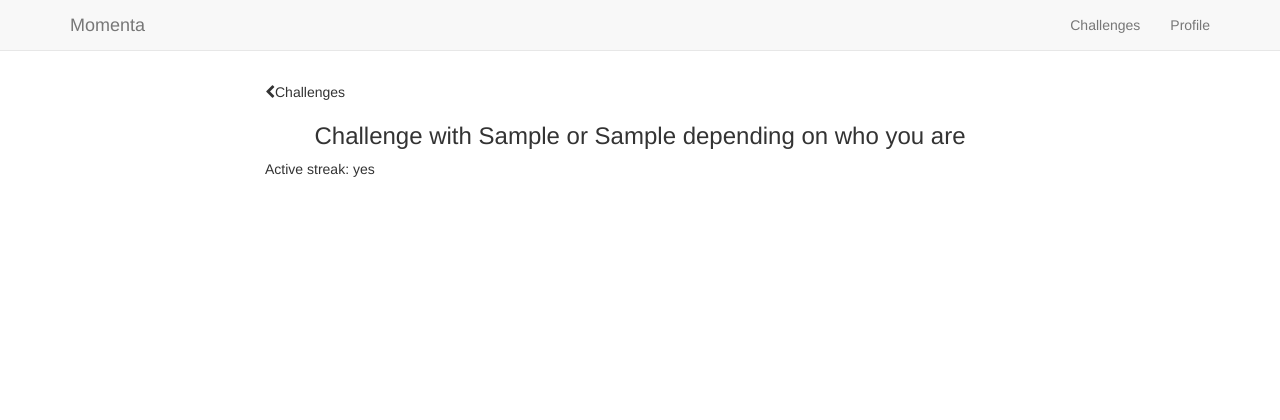
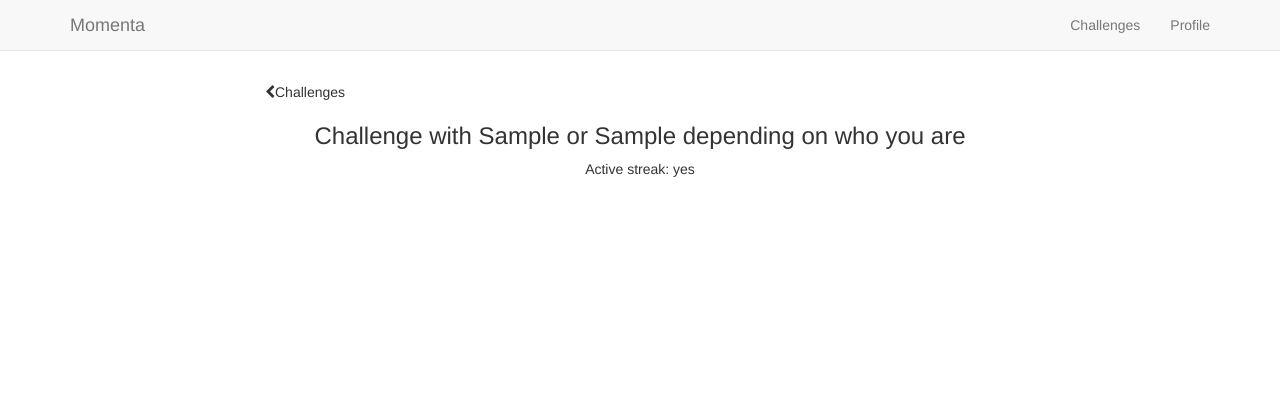
Before and after one commit to vincentmvdm/momenta, a Flask app: page /challenge/1 in a window 1280 px wide. Shown: the top 420 px of the page. Run offline with Flask 2, Linux system fonts and the light colour scheme; tables that the repository leaves empty hold one stand-in row (values such as "Sample post"); a database or web service that is not in the repository returns one stand-in record (values such as "Sample title"); data that the repository does not hold is empty; some libraries are stand-ins or nearby versions.

Commit message:
Centered text single challenge.

```diff
--- a/templates/challenge.html
+++ b/templates/challenge.html
@@ -18,7 +18,7 @@
     <div class="col-xs-12 col-md-8 col-md-offset-2">
       <a href="/challenges"><i class="fa fa-chevron-left text-center"></i>Challenges</a>
       <h3 class="text-center">Challenge with {{data['user1']}} or {{data['user2']}} depending on who you are</h3>
-      <span class="text-center">Active streak: {{data['is_streak']}}</span>
+      <p class="text-center">Active streak: {{data['is_streak']}}</span>
     </div>
   </div>
 </div>
```
